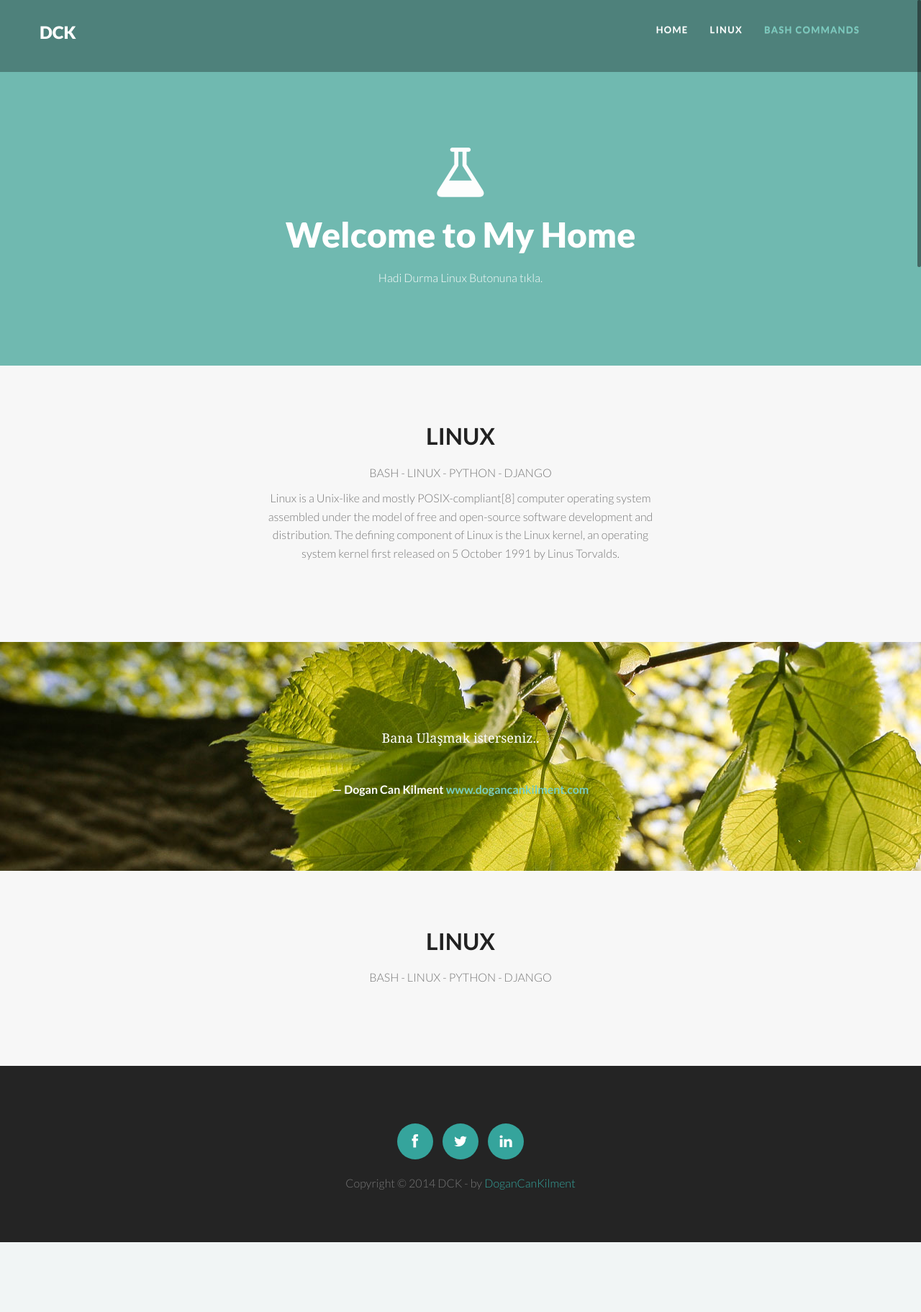
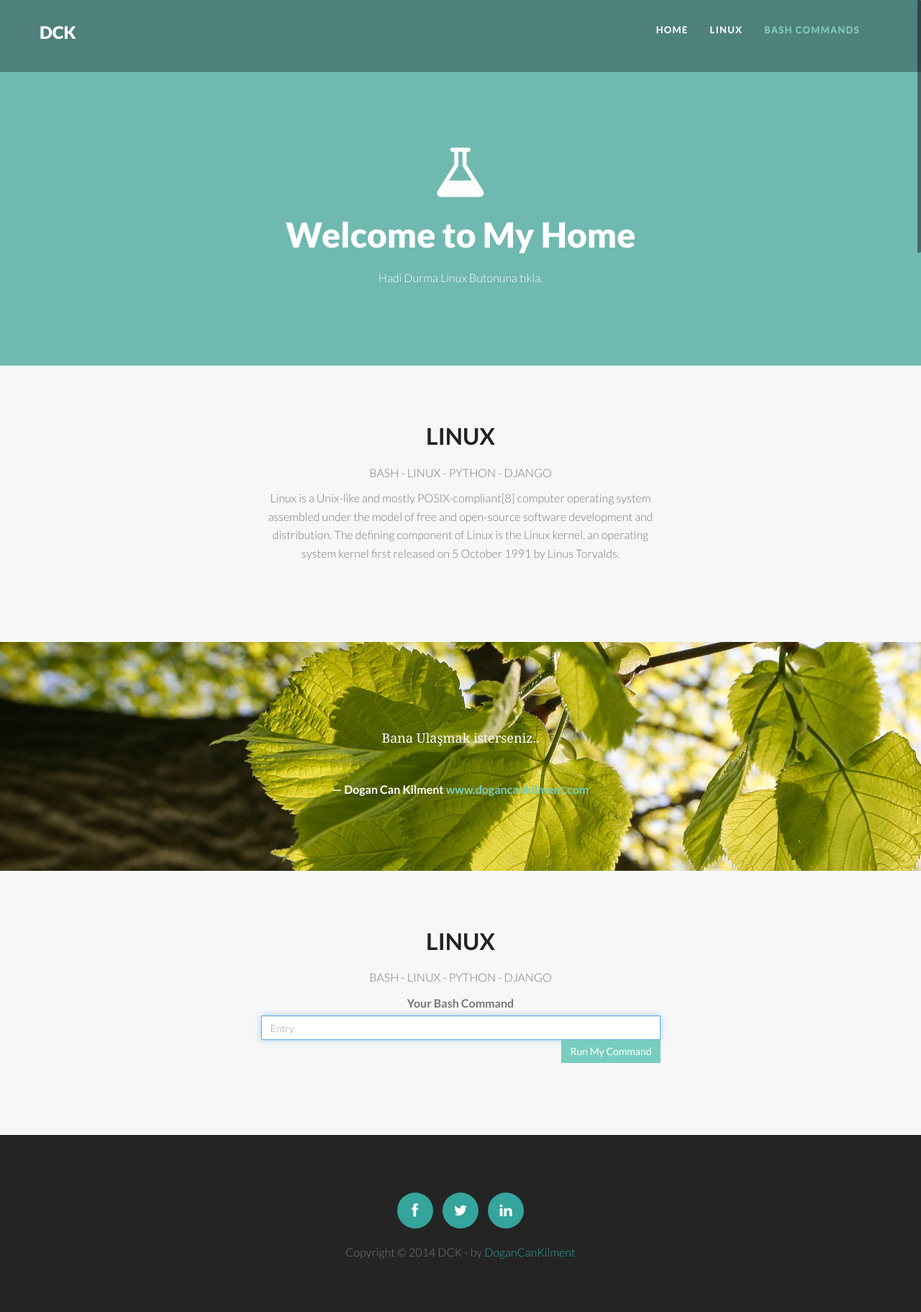
Before and after one commit to dogancankilment/UnixTools, a Django app: page / in a window 1280 px wide. Shown: the whole page at 72% size. Before the commit the page ends 1726 px from the top, so only its background shows below. Run offline with Django 3.2, Linux system fonts and the light colour scheme; some libraries are stand-ins or nearby versions.

Commit message:
form added in to html file

```diff
--- a/showcase/templates/index/home.html
+++ b/showcase/templates/index/home.html
@@ -1 +1,31 @@
 {% extends "base.html" %}
+{% block job %}
+
+<form method="POST" class="form-signin" role="form" action="">
+    <div class="control-group">
+        <label>Your Bash Command</label>
+            <div class="controls">
+            {% for field in form %}
+                <input type="{{field.field.widget.input_type}}" name="{{field.html_name}}" class="form-control" placeholder="{{field.label}}" required autofocus>
+            {% endfor %}
+            </div>
+        {% if result %}
+        <label>Result</label>
+            <div class="controls">
+                    <textarea type="text" style="width:555px;height:300px">
+                        {% for lines in result %}
+                            {{ lines }}
+                        {% endfor %}
+                    </textarea>
+            </div>
+        {% else %}
+            {% if request.POST %}
+                Yazdığınız Komut Bulunamadı! Lütfen Tekrar Deneyiniz
+            {% endif %}
+        {% endif %}
+    </div>
+
+    {% csrf_token %}
+    <button type="submit" class="btn btn-theme pull-right">Run My Command</button>
+</form>
+{% endblock job %}
```
